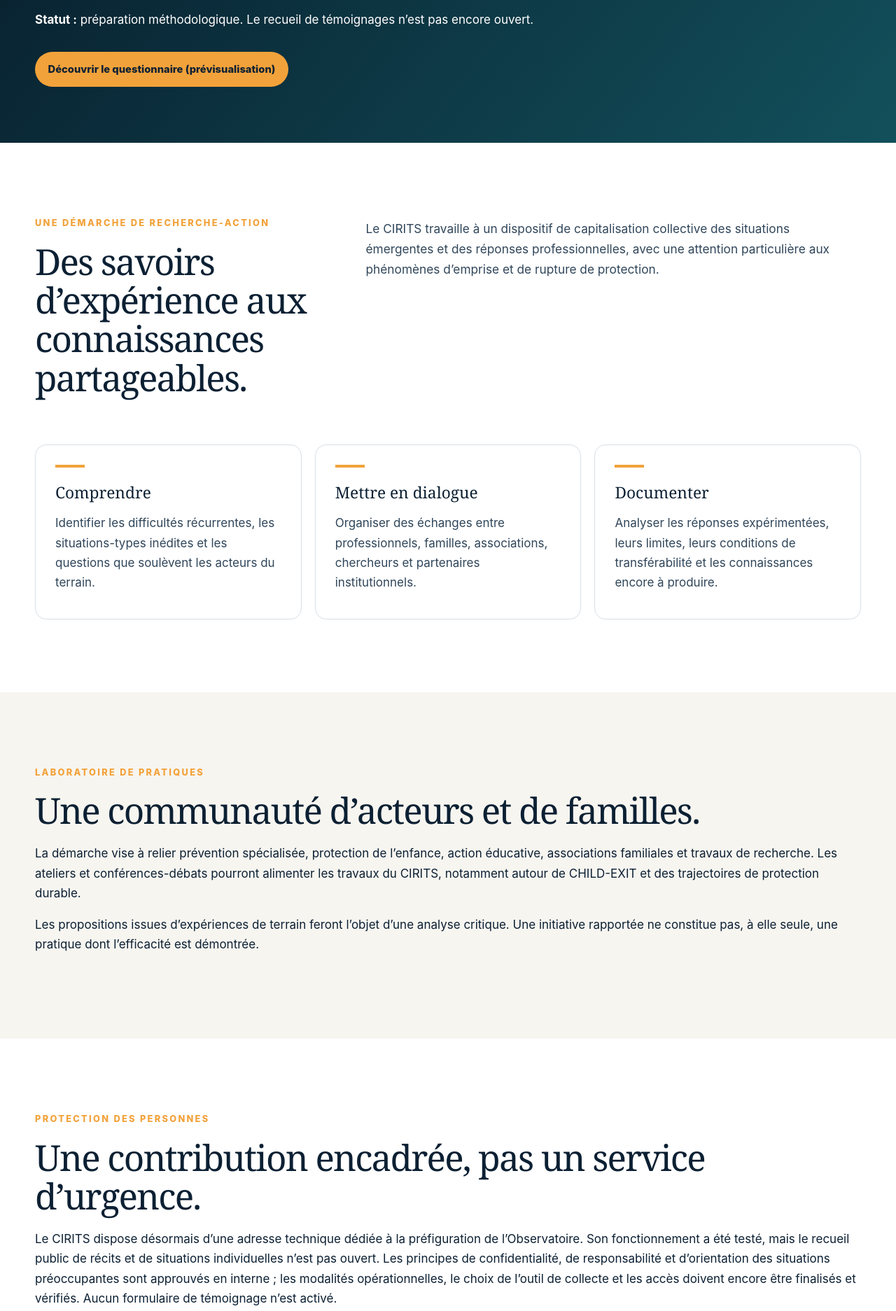
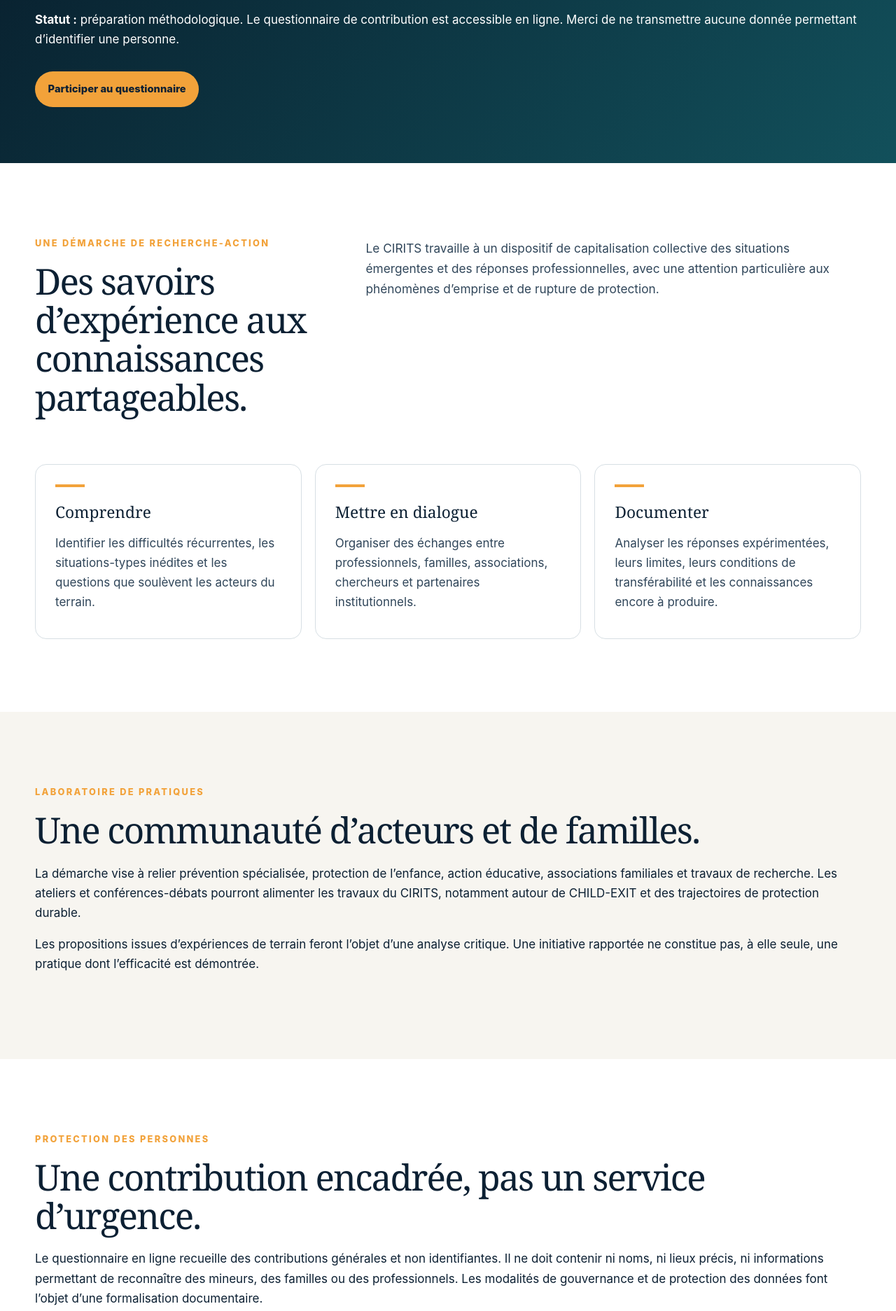
Before and after one commit to CyrilMalglaive/CyrilMalglaive.github.io, a plain HTML site: page observatoire/index.html in a window 1280 px wide. Shown: the part 509-2382 px from the top of the page at 70% size. Drawn offline with Linux system fonts and the light colour scheme.

Commit message:
Actualiser le statut et le bouton de l'Observatoire

```diff
--- a/observatoire/index.html
+++ b/observatoire/index.html
@@ -42,9 +42,9 @@
         <p class="eyebrow">Projet en préfiguration · 2026–2027</p>
         <h1>Observatoire participatif des situations émergentes.</h1>
         <p class="lead">Faire dialoguer les expériences des professionnels, les savoirs des familles et la recherche pour mieux comprendre les transformations des situations de protection et les réponses possibles.</p>
-        <p><strong>Statut :</strong> préparation méthodologique. Le recueil de témoignages n’est pas encore ouvert.</p>
+        <p><strong>Statut :</strong> préparation méthodologique. Le questionnaire de contribution est accessible en ligne. Merci de ne transmettre aucune donnée permettant d’identifier une personne.</p>
         <div class="actions">
-          <a class="button button-primary" href="contribuer/">Découvrir le questionnaire (prévisualisation)</a>
+          <a class="button button-primary" href="contribuer/">Participer au questionnaire</a>
         </div>
       </div>
     </section>
@@ -76,7 +76,7 @@
       <div class="section-inner">
         <p class="eyebrow">Protection des personnes</p>
         <h2>Une contribution encadrée, pas un service d’urgence.</h2>
-        <p>Le CIRITS dispose désormais d’une adresse technique dédiée à la préfiguration de l’Observatoire. Son fonctionnement a été testé, mais le recueil public de récits et de situations individuelles n’est pas ouvert. Les principes de confidentialité, de responsabilité et d’orientation des situations préoccupantes sont approuvés en interne ; les modalités opérationnelles, le choix de l’outil de collecte et les accès doivent encore être finalisés et vérifiés. Aucun formulaire de témoignage n’est activé.</p>
+        <p>Le questionnaire en ligne recueille des contributions générales et non identifiantes. Il ne doit contenir ni noms, ni lieux précis, ni informations permettant de reconnaître des mineurs, des familles ou des professionnels. Les modalités de gouvernance et de protection des données font l’objet d’une formalisation documentaire.</p>
         <p><strong>Ne transmettez pas par les adresses de contact du CIRITS</strong> de noms de mineurs, de dossiers individuels, d’informations permettant d’identifier des personnes ou de documents confidentiels.</p>
         <div class="question-panel">
           <div class="question-number">!</div>
@@ -92,7 +92,7 @@
       <div class="section-inner">
         <p class="eyebrow">Déploiement progressif</p>
         <h2>Une ouverture conditionnée à des garanties.</h2>
-        <p>La préfiguration porte d’abord sur la méthode d’analyse, la gouvernance, la sécurité des données, la place des familles et la constitution d’un premier cercle de partenaires. Les modalités futures de participation seront présentées sur cette page après validation.</p>
+        <p>La préfiguration porte d’abord sur la méthode d’analyse, la gouvernance, la sécurité des données, la place des familles et la constitution d’un premier cercle de partenaires. Le questionnaire de contribution est accessible depuis le bouton en haut de cette page. Les autres modalités de participation seront précisées progressivement.</p>
         <div class="question-panel" id="contact-observatoire" style="margin:1.5rem 0">
           <div class="question-number">@</div>
           <div>
```
